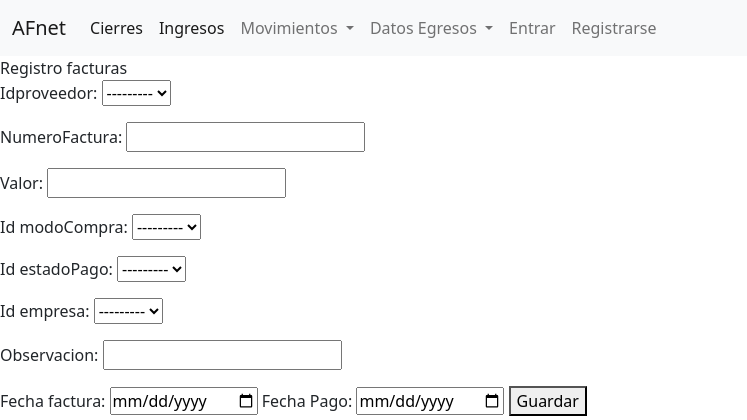
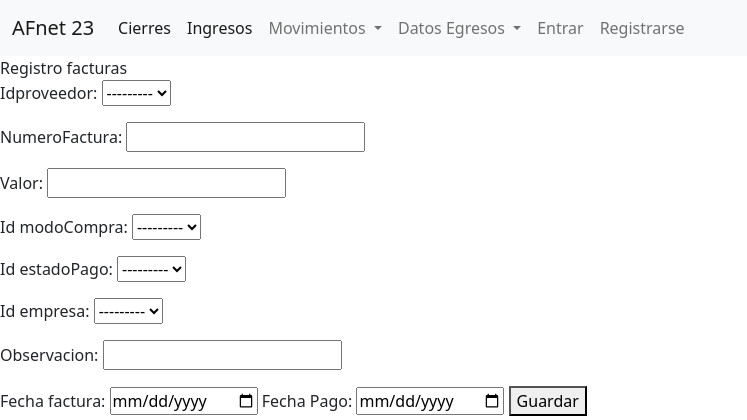
Before and after one commit to dieeromo/ContaAF, a Django app: page /egresos/registrofacturas/ in a window 1280 px wide. Shown: the top 420 px of the page, without its empty margins (0-747 px from the left). Run offline with Django 3.2, Linux system fonts and the light colour scheme; data that the repository does not hold is empty.

Commit message:
prueba cambios mac-windows

```diff
--- a/general/templates/plantilla1.html
+++ b/general/templates/plantilla1.html
@@ -23,7 +23,7 @@
     <header>
         <nav class="navbar navbar-expand-lg bg-light">
             <div class="container-fluid">
-              <a class="navbar-brand" href="/">AFnet</a>
+              <a class="navbar-brand" href="/">AFnet 23</a>
               <button class="navbar-toggler" type="button" data-bs-toggle="collapse" data-bs-target="#navbarNavDropdown" aria-controls="navbarNavDropdown" aria-expanded="false" aria-label="Toggle navigation">
                 <span class="navbar-toggler-icon"></span>
               </button>
```
